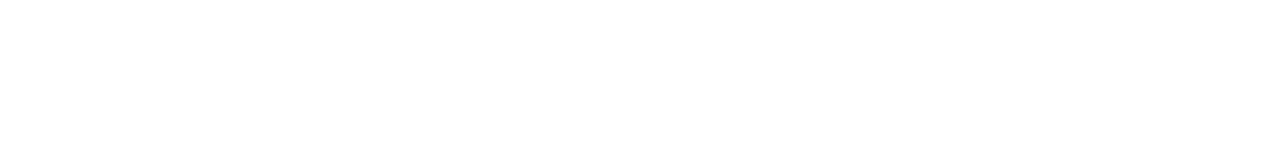
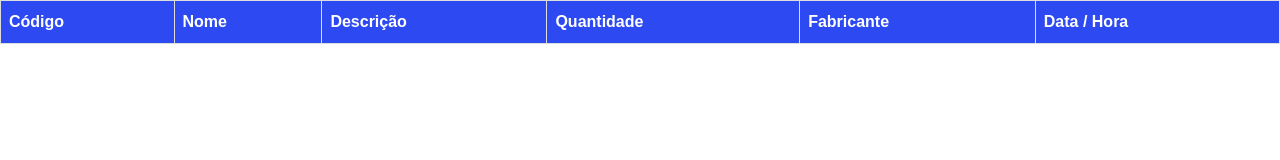
Before and after one commit to Thiago1911/projectCrud, a website: page src/prodslist.html in a window 1280 px wide. Drawn offline with Linux system fonts and the light colour scheme.

Commit message:
Construção da tela de consulta

```diff
--- /dev/null
+++ b/css/prodslist.css
@@ -0,0 +1,22 @@
+#tbProds {
+    font-family: Arial, Helvetica, sans-serif;
+    border-collapse: collapse;
+    width: 100%;
+  }
+
+  #tbProds td, #tbProds th {
+    border: 1px solid #ddd;
+    padding: 8px;
+  }
+
+  #tbProds tr:nth-child(even){background-color: #f2f2f2;}
+
+  #tbProds tr:hover {background-color: #ddd;}
+
+  #tbProds th {
+    padding-top: 12px;
+    padding-bottom: 12px;
+    text-align: left;
+    background-color: #2d4af2;
+    color: white;
+  }
--- a/src/prodslist.html
+++ b/src/prodslist.html
@@ -0,0 +1,27 @@
+<!DOCTYPE html>
+<html lang="pt-br">
+<head>
+    <meta charset="UTF-8">
+    <title>Consulta de Produtos</title>
+    <link rel="stylesheet" href="../css/global.css">
+    <link rel="stylesheet" href="../css/prodslist.css">
+</head>
+<body>
+    <table id="tbProds">
+        <thead>
+            <th>Código</th>
+            <th>Nome</th>
+            <th>Descrição</th>
+            <th>Quantidade</th>
+            <th>Fabricante</th>
+            <th>Data / Hora</th>
+        </thead>
+        <tbody id="tbodyList">
+
+        </tbody>
+    </table>
+
+
+    <script src="../js/prodslist.js"></script>
+</body>
+</html>
```
Also changed, not shown: index.html (+1 -1 lines), js/prodslist.js (added).
